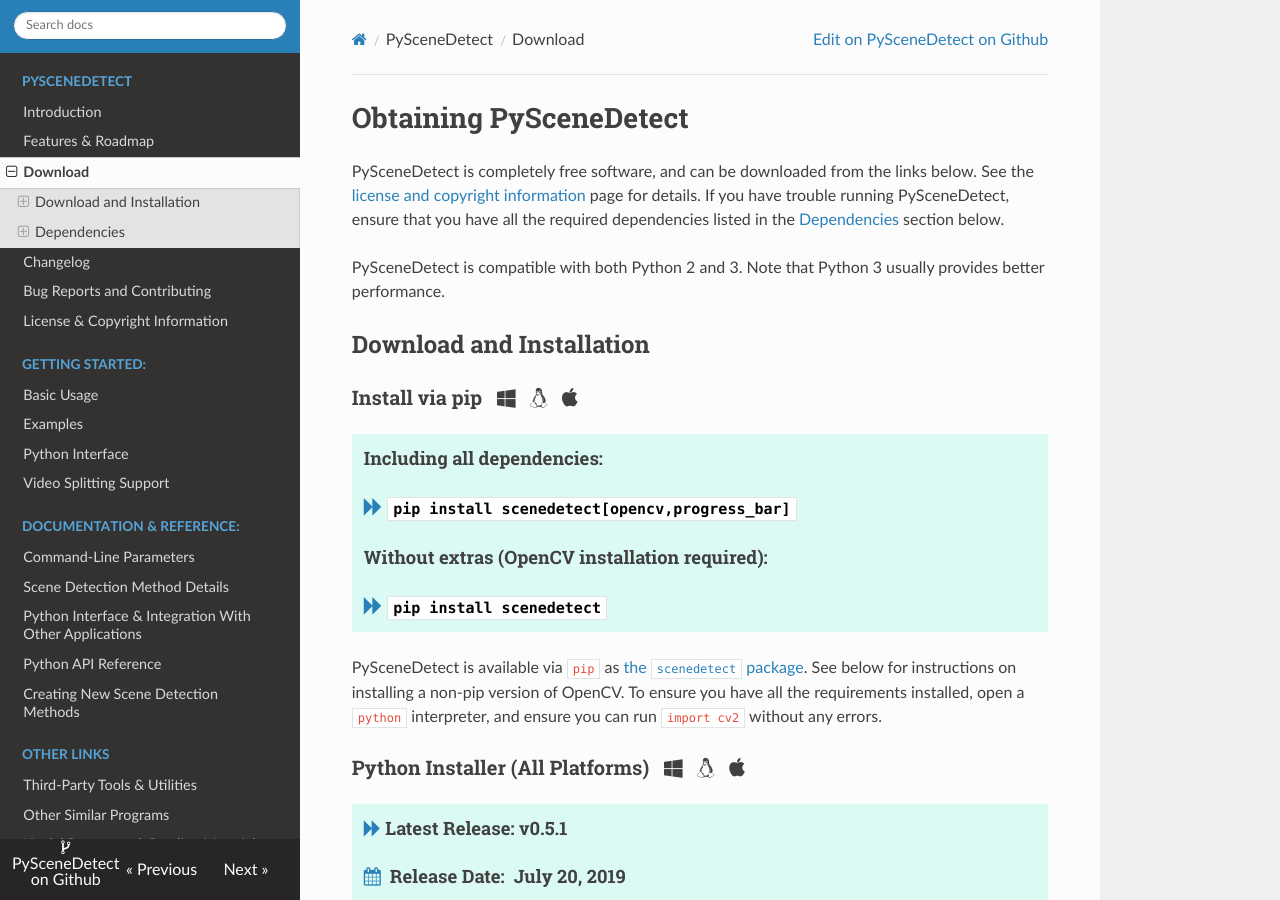
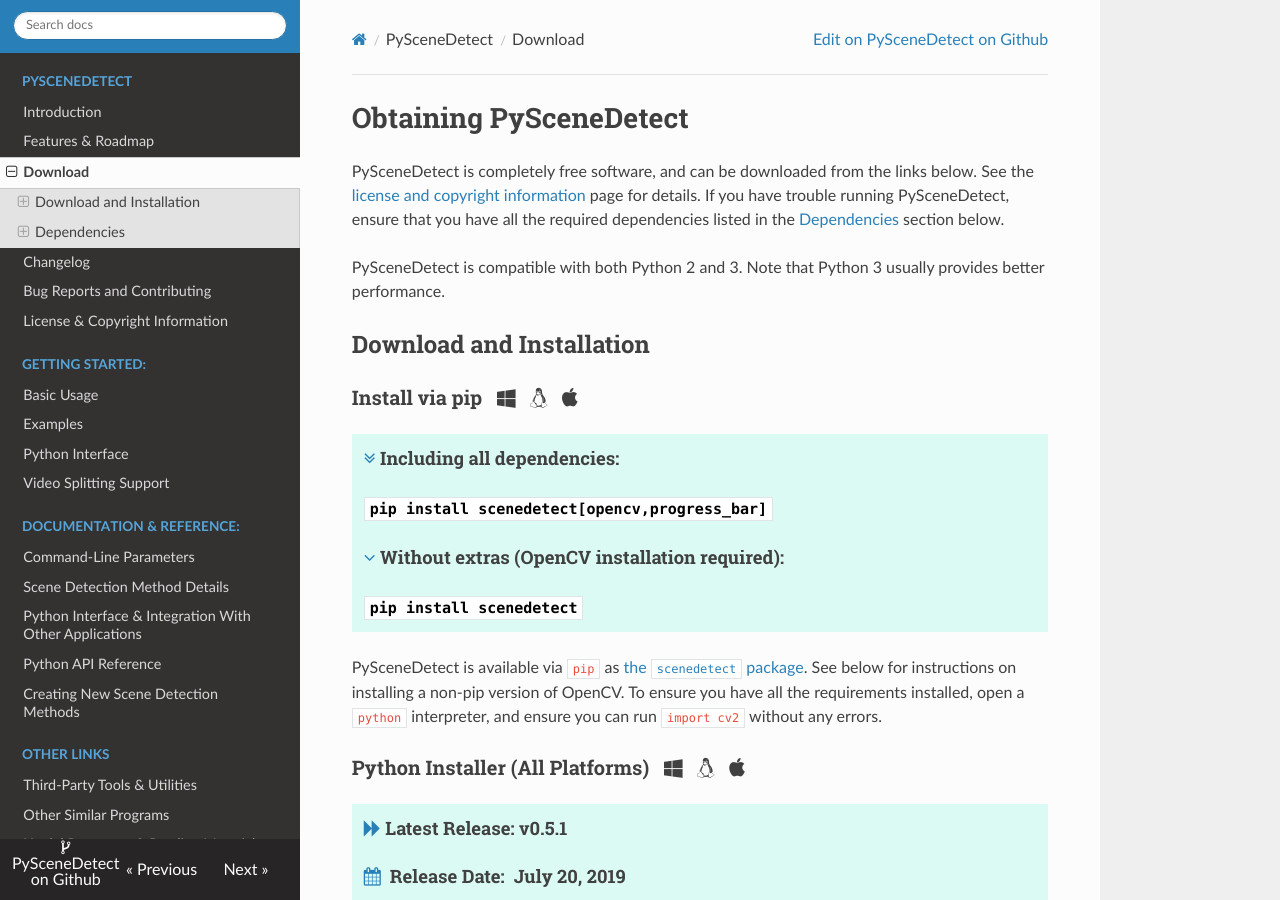
Before and after one commit to vovamushak/PySceneDetect, an MkDocs documentation site: the page built from docs/download.md, in a window 1280 px wide and 900 px high. Built offline with MkDocs 1.6.1, drawn with Linux system fonts in a browser that asks for light colours; nearby versions of some CDN libraries; old or Windows-style settings are respelled for this version of MkDocs.

Commit message:
Make copying and pasting easier on the download page.  Update README.md.

```diff
--- a/docs/download.md
+++ b/docs/download.md
@@ -10,10 +10,10 @@ PySceneDetect is compatible with both Python 2 and 3.  Note that Python 3 usuall
 ### Install via pip &nbsp; <span class="wy-text-neutral"><span class="fa fa-windows"></span> &nbsp; <span class="fa fa-linux"></span> &nbsp; <span class="fa fa-apple"></span></span></h3>
 
 <div class="important">
-<h4 class="wy-text-neutral">Including all dependencies:</h4>
-<h3 class="wy-text-neutral"><span class="fa fa-forward wy-text-info"></span> <tt>pip install scenedetect[opencv,progress_bar]</tt></h3>
-<h4 class="wy-text-neutral">Without extras (OpenCV installation required):</h4>
-<h3 class="wy-text-neutral"><span class="fa fa-forward wy-text-info"></span> <tt>pip install scenedetect</tt></h3>
+<h4 class="wy-text-neutral"><span class="fa fa-angle-double-down wy-text-info"></span> Including all dependencies:</h4>
+<h3 class="wy-text-neutral"><tt>pip install scenedetect[opencv,progress_bar]</tt></h3>
+<h4 class="wy-text-neutral"><span class="fa fa-angle-down wy-text-info"></span> Without extras (OpenCV installation required):</h4>
+<h3 class="wy-text-neutral"><tt>pip install scenedetect</tt></h3>
 </div>
 
 PySceneDetect is available via `pip` as [the `scenedetect` package](https://pypi.org/project/scenedetect/).  See below for instructions on installing a non-pip version of OpenCV.  To ensure you have all the requirements installed, open a `python` interpreter, and ensure you can run `import cv2` without any errors.
```
Also changed, not shown: README.md (+7 -4 lines).
